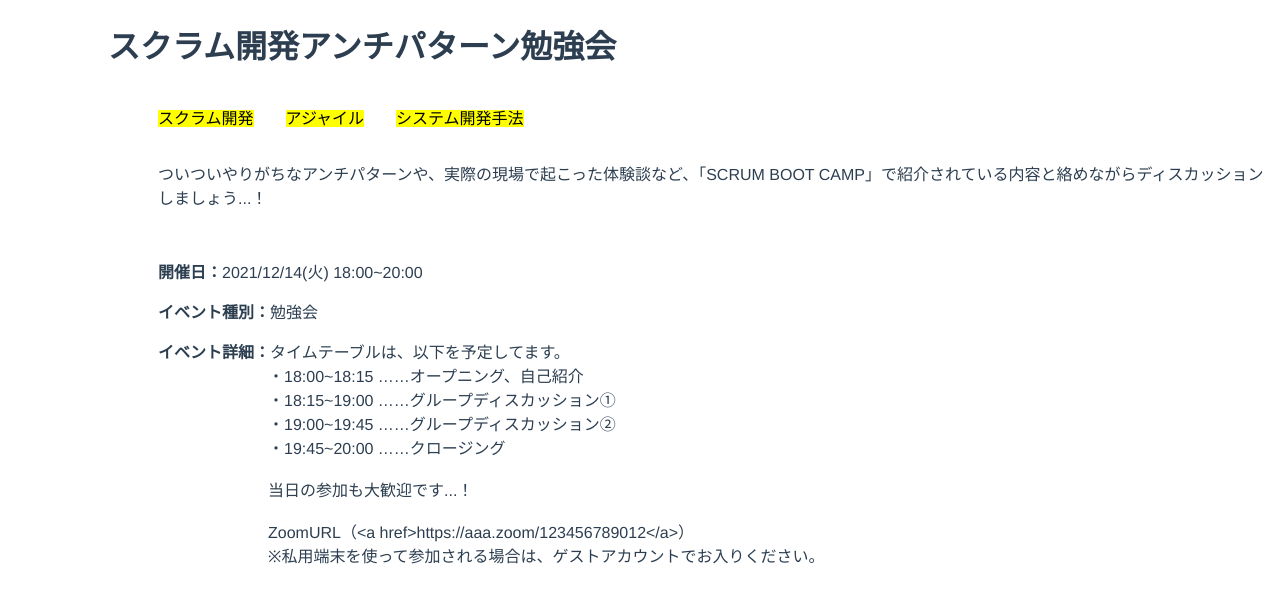
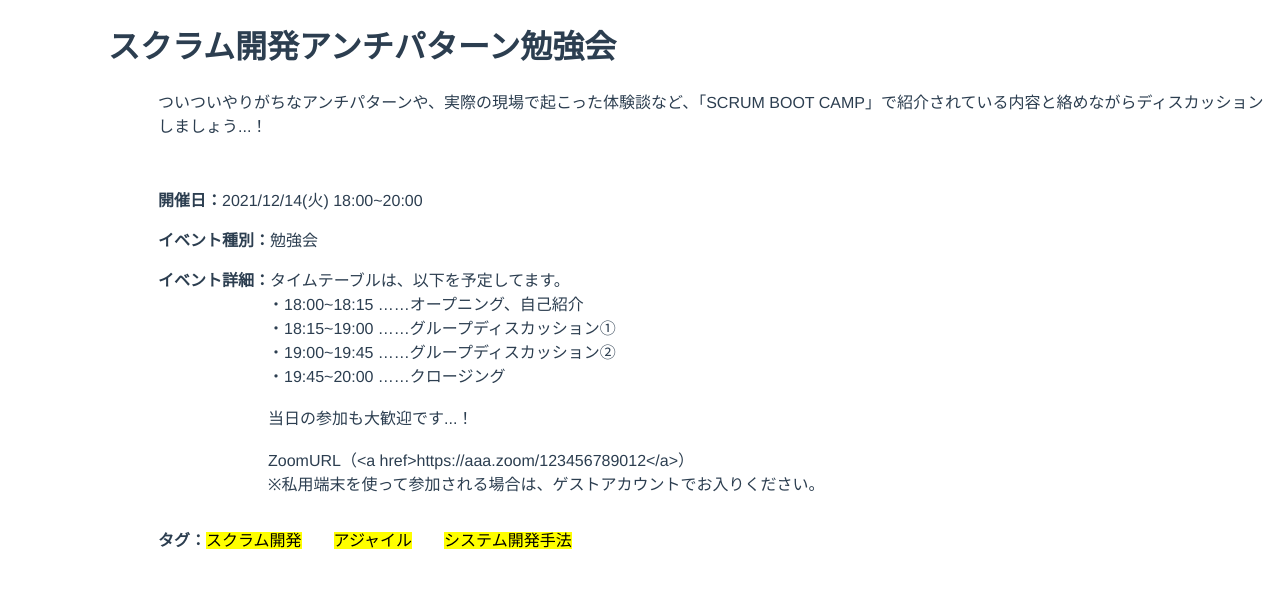
Before and after one commit to R-Yoshikawa/muscle-alchol, a Vue app: page /eventdetail in a window 1280 px wide. Shown: the top 602 px of the page. Built offline with nearby package versions, Linux system fonts and the light colour scheme.

Commit message:
EventDetail完成

```diff
--- a/src/components/EventDetail.vue
+++ b/src/components/EventDetail.vue
@@ -1,17 +1,9 @@
 <template>
   <div class="eventDetail">
     <h1>{{ eventDetail.title }}</h1>
+
     <div class="main">
-      <div>
-        <p
-          v-for="tag of eventDetail.tag"
-          v-bind:key="tag.tag"
-          style="display: inline-block"
-        >
-          <mark background-color:yellow>{{ tag }}</mark
-          >&ensp;&ensp;&ensp;&ensp;
-        </p>
-      </div>
+      <div></div>
       <p>{{ eventDetail.summary }}</p>
       <br />
       <p>
@@ -23,6 +15,15 @@
       <div class="detail">
         <p><b>イベント詳細：</b>{{ eventDetail.description }}</p>
       </div>
+      <b>タグ：</b>
+      <p
+        v-for="tag of eventDetail.tag"
+        v-bind:key="tag.tag"
+        style="display: inline-block"
+      >
+        <mark background-color:yellow>{{ tag }}</mark
+        >&ensp;&ensp;&ensp;&ensp;
+      </p>
     </div>
   </div>
 </template>
@@ -54,8 +55,4 @@ export default {
   padding-left: 110px;
   text-indent: -110px;
 }
-
-.tag {
-  background-color: yellow;
-}
 </style>
```
